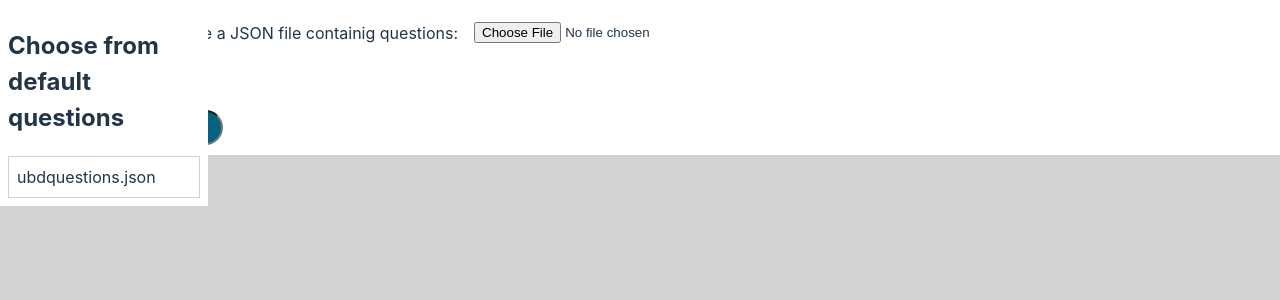
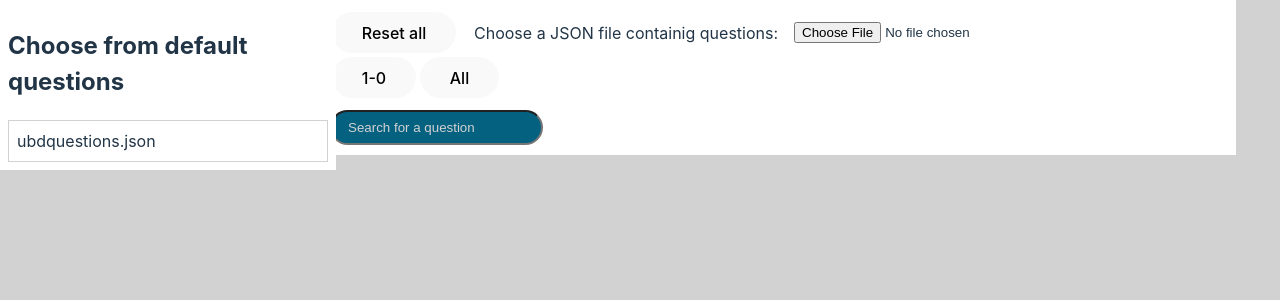
Before and after one commit to alexk1923/Exams-Training, a React (Vite) app: page / in a window 1280 px wide. Shown: the top 300 px of the page. Built offline with nearby package versions, Linux system fonts and the light colour scheme.

Commit message:
Fixed layout

```diff
--- a/src/App.css
+++ b/src/App.css
@@ -12,8 +12,10 @@
 	flex-direction: column;
 	padding: 10px;
 	font-size: 1rem;
-	max-width: 1280px;
-	margin: 0 auto;
+	/* max-width: 1280px; */
+	/* margin: 0 auto; */
+	margin-left: 25vw;
+	max-width: 70vw;
 }
 
 .question {
@@ -41,6 +43,7 @@
 	margin-top: 10px;
 	background-color: rgb(5, 97, 128);
 	color: white;
+	max-width: 100%;
 }
 
 .search-bar input::placeholder {
@@ -58,7 +61,7 @@
 	top: 0;
 	left: 0;
 	background-color: white;
-	width: 15%;
-	max-width: 25%;
+	/* width: 15%; */
+	max-width: 25vw;
 	padding: 8px;
 }
--- a/src/App.tsx
+++ b/src/App.tsx
@@ -96,7 +96,7 @@ function App() {
 
 	return (
 		<div style={{ width: "100vw", display: "" }}>
-			<div className='container w-[20px]'>
+			<div className='container'>
 				<div className='default-questions-container'>
 					<h2>Choose from default questions</h2>
 					{defaultFiles.map((defaultFile) => (
@@ -115,6 +115,7 @@ function App() {
 						flexDirection: "row",
 						alignItems: "center",
 						gap: "1rem",
+						maxWidth: "100%",
 					}}
 				>
 					<button
--- a/src/index.css
+++ b/src/index.css
@@ -21,11 +21,19 @@ a:hover {
 	color: #535bf2;
 }
 
+html {
+	margin: 0;
+	padding: 0;
+}
+
 body {
 	margin: 0;
 	height: 100vh;
-	width: 100%;
+	max-width: 100vw;
 	background-color: #d2d2d2;
+	box-sizing: border-box;
+	padding: 0;
+	overflow-x: hidden;
 }
 
 h1 {
```
